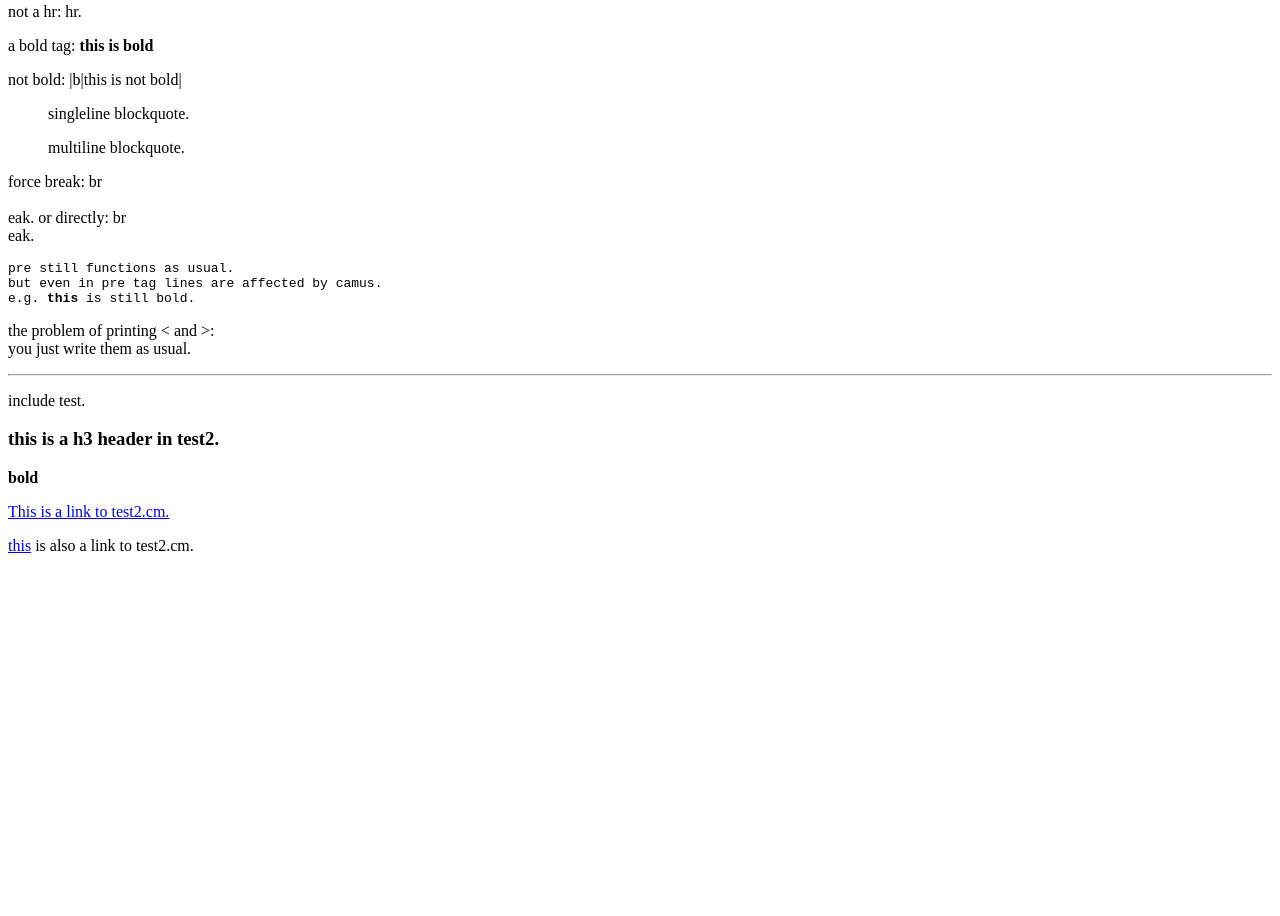
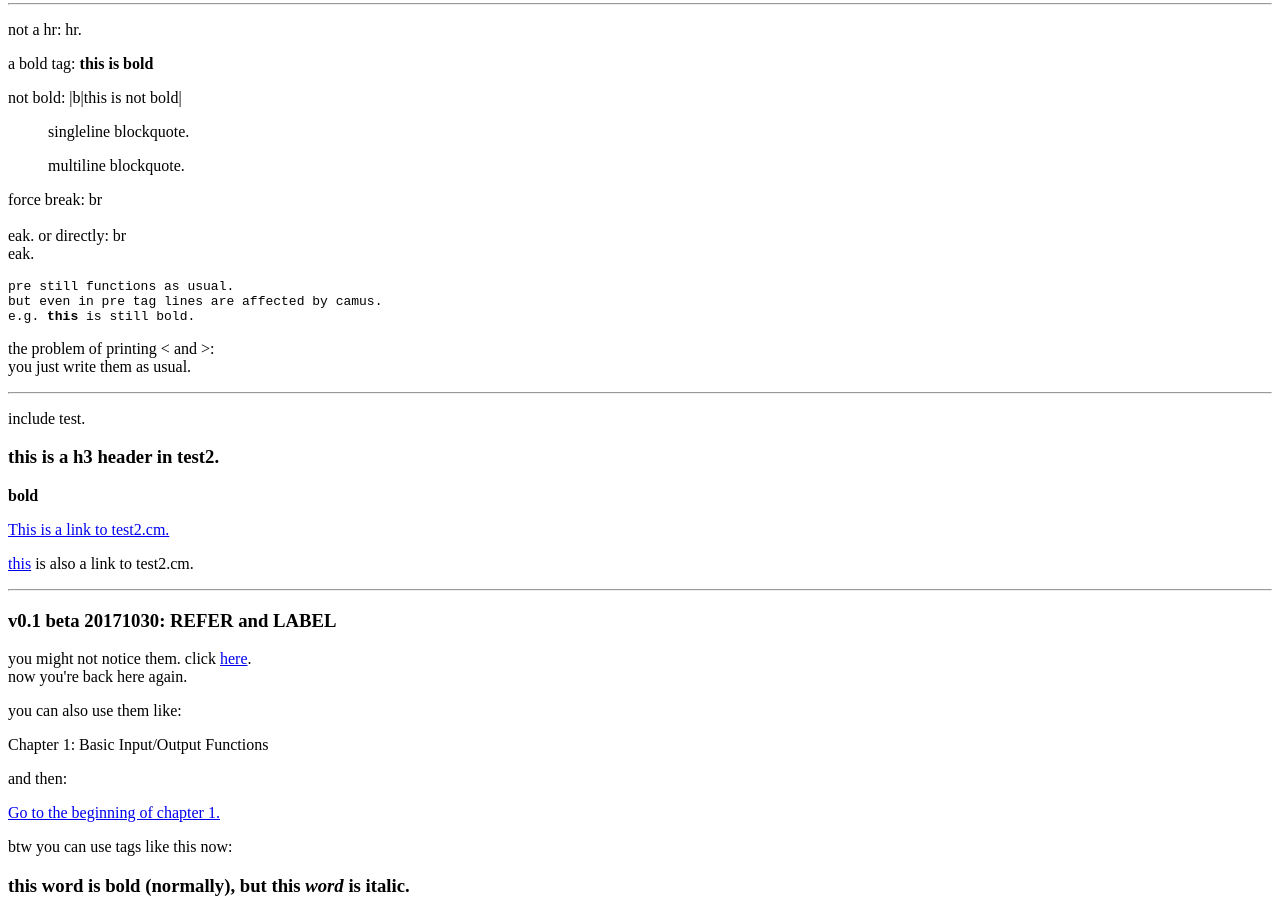
Before and after one commit to lg6s/Camus, a plain HTML site: page test.cm.html in a window 1280 px wide. Shown: the part 749-1665 px from the top of the page. Before the commit the page ends 1320 px from the top, so only its background shows below. Drawn offline with Linux system fonts and the light colour scheme.

Commit message:
update example & tiny fixes

```diff
--- a/test.cm.html
+++ b/test.cm.html
@@ -7,7 +7,8 @@
 </p>
 
 <body><p>
-headers
+<a href="#a_label">headers</a><br />
+^ click me!
 </p>
 <p>
 </p>
@@ -105,6 +106,27 @@ include test.
 </p>
 <p>
 </p>
+<hr> </hr><p>
+</p>
+<h3>v0.1 beta 20171030: REFER and LABEL</h3><p>
+you might not notice them. click <a href="#top">here</a>. <br />
+<a name="a_label">now you're back here again.</a>
+</p>
+<p>
+you can also use them like:
+</p>
+<a name="chapter_1">Chapter 1: Basic Input/Output Functions</a>
+<p>
+and then:
+</p>
+<a href="#chapter_1">Go to the beginning of chapter 1.</a>
+<p>
+btw you can use tags like this now:
+</p>
+<p>
+</p>
+<h3>this word is bold (normally), but this <i>word</i> is italic.</h3><p>
+</p>
 <p>
 </p>
 
```
Also changed, not shown: 2 other files.
